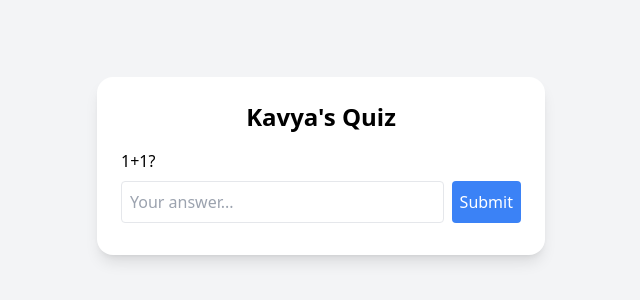
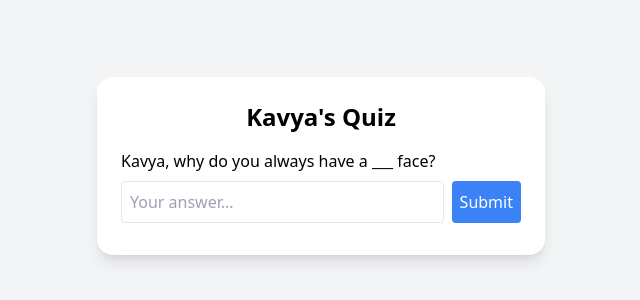
Before and after one commit to prahaas123/valentine_proposal, a plain HTML site: page index.html in a window 1280 px wide. Shown: the part 234-534 px from the top of the page, without its empty margins (319-959 px from the left). Drawn offline with nearby package versions, Linux system fonts and the light colour scheme.

Commit message:
Update index.html

```diff
--- a/index.html
+++ b/index.html
@@ -22,7 +22,7 @@
                 <p id="message" class="mt-2 text-center text-lg font-semibold"></p>
             </div>
             <div id="qr-container" class="hidden mt-6 text-center">
-                <p class="font-semibold text-lg mb-2">You got them all right! Now scan this QR code to read the message.</p>
+                <p class="font-semibold text-lg mb-2">You got them all right! Now scan this QR code from the Spotify app to read the message.</p>
                 <img src="your-qr-code.png" alt="Playlist QR Code" class="mx-auto w-40" />
             </div>
         </div>
@@ -31,10 +31,10 @@
     <script>
         // Question data
         const questions = [
-            { question: "1+1?", answer: "2" },
-            { question: "2+2?", answer: "4" },
-            { question: "3+3?", answer: "6" },
-            { question: "4+4?", answer: "8" },
+            { question: "Kavya, why do you always have a ___ face?", answer: "sad" },
+            { question: "Is Prahaas a good driver? (answer is obvious)", answer: "yes" },
+            { question: "Where does Prahaas wanna take you in the summer? (clue: 3 letters)", answer: "cne" },
+            { question: "What is the one color that we both like?", answer: "blue" },
         ];
 
         let currentQuestion = 0;
```
